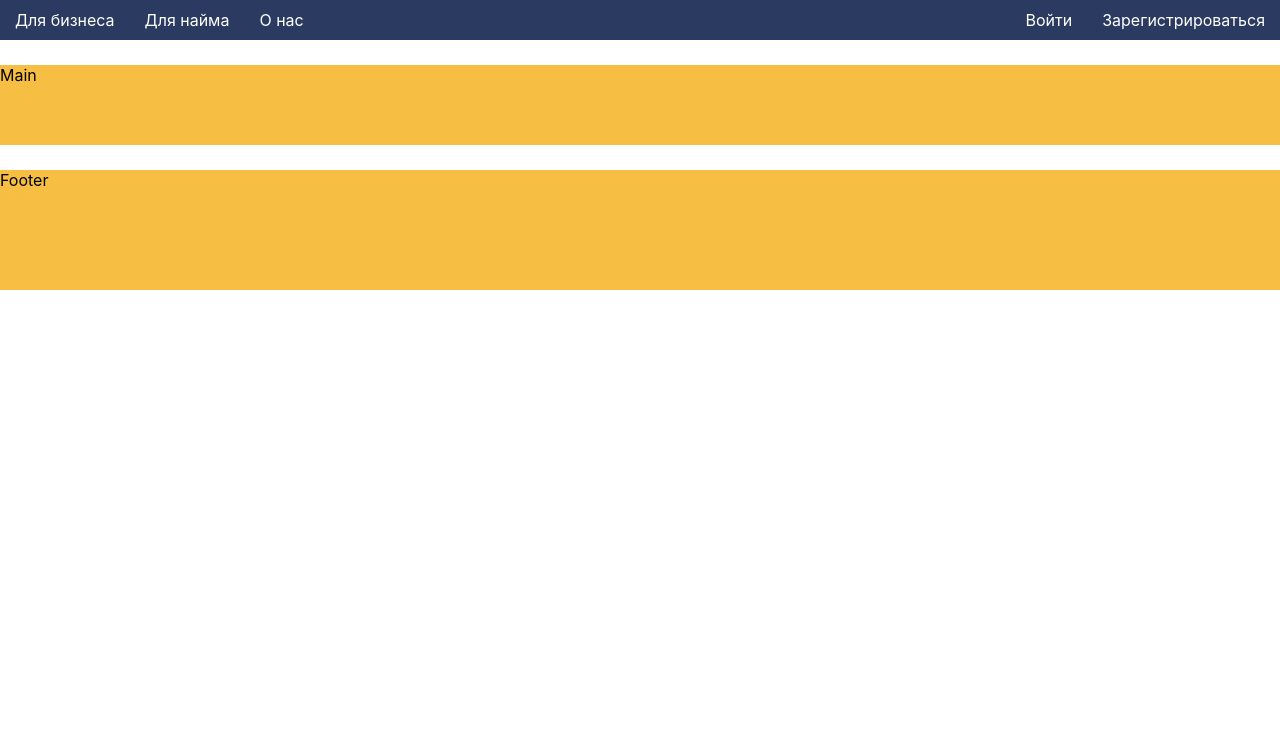
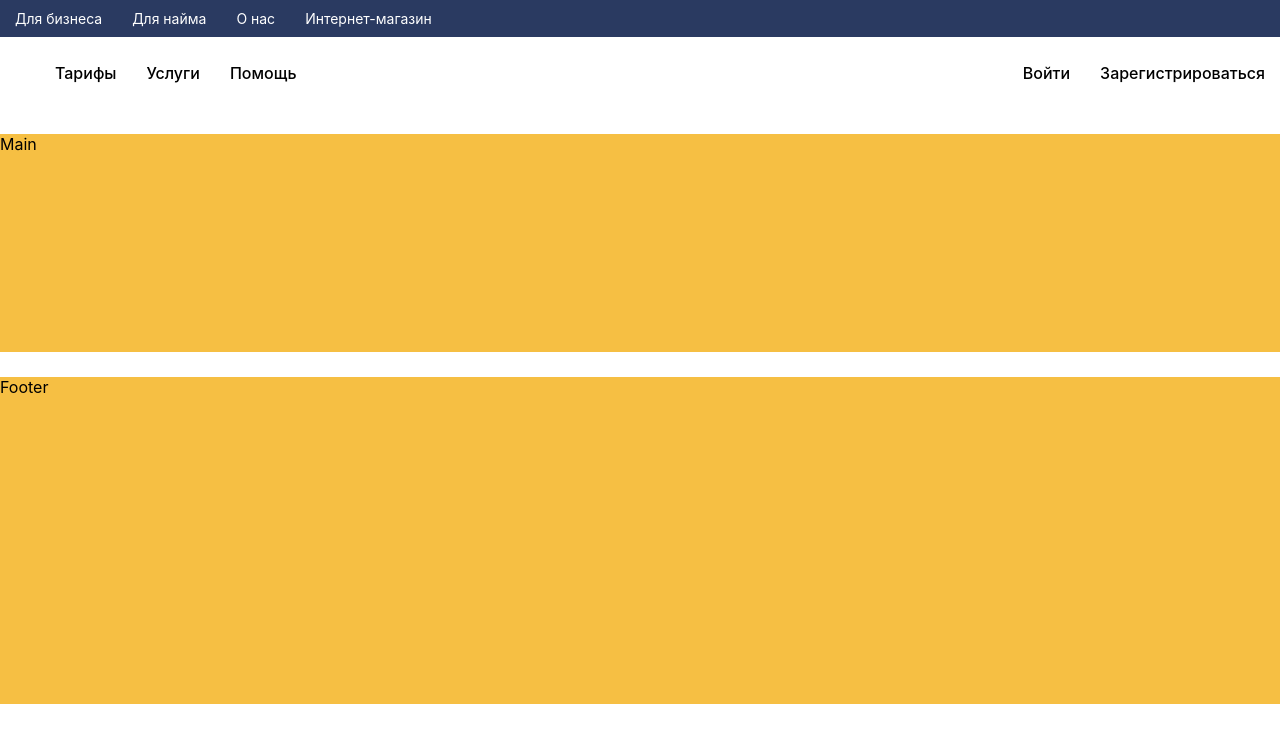
Before and after one commit to Lucky942/InternetProvider, a React (Create React App) app: page / in a window 1280 px wide. Shown: the top 742 px of the page. Built offline with nearby package versions, Linux system fonts and the light colour scheme.

Commit message:
SecondLayout

```diff
--- a/src/App.css
+++ b/src/App.css
@@ -11,7 +11,6 @@
 /*header*/
 .header {
     grid-area: header;
-    background-color: #2a3a61;
 }
 
 /*main*/
--- a/src/components/Header/Header.jsx
+++ b/src/components/Header/Header.jsx
@@ -1,20 +1,14 @@
 import React from "react";
 import styles from "./Header.module.css";
 import classnames from "classnames";
+import Segment from "./Segment/Segment";
+import Menu from "./Menu/Menu";
 
 function Header() {
   return (
     <div className={classnames("header", styles.header)}>
-      <ul className={styles.segment}>
-        <li className={styles.menuItem}><a href="#">Для бизнеса</a></li>
-        <li className={styles.menuItem}><a href="#">Для найма</a></li>
-        <li className={styles.menuItem}><a href="#">О нас</a></li>
-      </ul>
-
-      <ul className={styles.login}>
-        <li className={styles.menuItem}><a href="#">Войти</a></li>
-        <li className={styles.menuItem}><a href="#">Зарегистрироваться</a></li>
-      </ul>
+      <Segment />
+      <Menu />
     </div>
   );
 }
--- a/src/components/Header/Header.module.css
+++ b/src/components/Header/Header.module.css
@@ -1,32 +1,3 @@
 .header{
-    display: grid;
-    grid-template-areas: "menu menu menu menu login";
     /*justify-content: space-around;*/
 }
-
-.segment, .login {
-    list-style-type: none;
-    padding: 0;
-    margin: 0;
-    display: inline-block;
-}
-
-.segment {
-    grid-area: menu;
-}
-
-.login {
-    grid-area: login;
-    justify-self: end;
-}
-
-.menuItem {
-    display: inline-block;
-}
-
-.menuItem a {
-    color: white;
-    text-decoration: none;
-    display: block;
-    padding: 10px 15px;
-}
--- /dev/null
+++ b/src/components/Header/Menu/Authorization/Authorization.jsx
@@ -0,0 +1,21 @@
+import React from "react";
+import styles from "./Authorization.module.css";
+import "../Menu.css"
+import classnames from "classnames";
+
+const Authorization = () => {
+  return (
+    <div className={classnames(styles.authorization, "authorization")}>
+      <ul className={styles.login}>
+        <li className={styles.menuItem}>
+          <a href="#">Войти</a>
+        </li>
+        <li className={styles.menuItem}>
+          <a href="#">Зарегистрироваться</a>
+        </li>
+      </ul>
+    </div>
+  );
+};
+
+export default Authorization;
--- /dev/null
+++ b/src/components/Header/Menu/Authorization/Authorization.module.css
@@ -0,0 +1,15 @@
+.authorization {
+
+}
+
+.menuItem {
+    display: inline-block;
+
+}
+
+.menuItem a {
+    color: black;
+    text-decoration: none;
+    display: block;
+    padding: 10px 15px;
+}
--- /dev/null
+++ b/src/components/Header/Menu/MainMenu/MainMenu.jsx
@@ -0,0 +1,24 @@
+import React from 'react';
+import styles from './MainMenu.module.css';
+import "../Menu.css"
+import classnames from 'classnames';
+
+const MainMenu = () => {
+    return (
+        <div className={classnames(styles.mainMenu, "mainMenu")}>
+            <ul>
+                <li className={styles.menuItem}>
+                    <a href="#">Тарифы</a>
+                </li>
+                <li className={styles.menuItem}>
+                    <a href="#">Услуги</a>
+                </li>
+                <li className={styles.menuItem}>
+                    <a href="#">Помощь</a>
+                </li>
+            </ul>
+        </div>
+    );
+};
+
+export default MainMenu;
--- /dev/null
+++ b/src/components/Header/Menu/MainMenu/MainMenu.module.css
@@ -0,0 +1,15 @@
+.mainMenu {
+
+}
+
+.menuItem {
+    display: inline-block;
+
+}
+
+.menuItem a {
+    color: black;
+    text-decoration: none;
+    display: block;
+    padding: 10px 15px;
+}
--- /dev/null
+++ b/src/components/Header/Menu/Menu.css
@@ -0,0 +1,14 @@
+.menu{
+    display: grid;
+    grid-template-areas: "mainMenu mainMenu authorization";
+    font-weight: 500;
+}
+
+.mainMenu {
+    grid-area: mainMenu;
+}
+
+.authorization {
+    grid-area: authorization;
+    justify-self: end;
+}
--- /dev/null
+++ b/src/components/Header/Menu/Menu.jsx
@@ -0,0 +1,15 @@
+import React from "react";
+import "./Menu.css"
+import Authorization from "./Authorization/Authorization";
+import MainMenu from "./MainMenu/MainMenu";
+
+const Menu = () => {
+  return (
+    <div className="menu">
+      <MainMenu />
+      <Authorization />
+    </div>
+  );
+};
+
+export default Menu;
--- /dev/null
+++ b/src/components/Header/Segment/Segment.jsx
@@ -0,0 +1,23 @@
+import styles from "./Segment.module.css";
+import React from "react";
+
+const Segment = () => {
+  return (
+    <ul className={styles.segment}>
+      <li className={styles.menuItem}>
+        <a href="#">Для бизнеса</a>
+      </li>
+      <li className={styles.menuItem}>
+        <a href="#">Для найма</a>
+      </li>
+      <li className={styles.menuItem}>
+        <a href="#">О нас</a>
+      </li>
+      <li className={styles.menuItem}>
+        <a href="#">Интернет-магазин</a>
+      </li>
+    </ul>
+  );
+};
+
+export default Segment;
--- /dev/null
+++ b/src/components/Header/Segment/Segment.module.css
@@ -0,0 +1,18 @@
+.segment {
+    background-color: #2a3a61;
+    list-style-type: none;
+    padding: 0;
+    margin: 0;
+    font-size: 14px;
+}
+
+.menuItem {
+    display: inline-block;
+}
+
+.menuItem a {
+    color: white;
+    text-decoration: none;
+    display: block;
+    padding: 10px 15px;
+}
```
